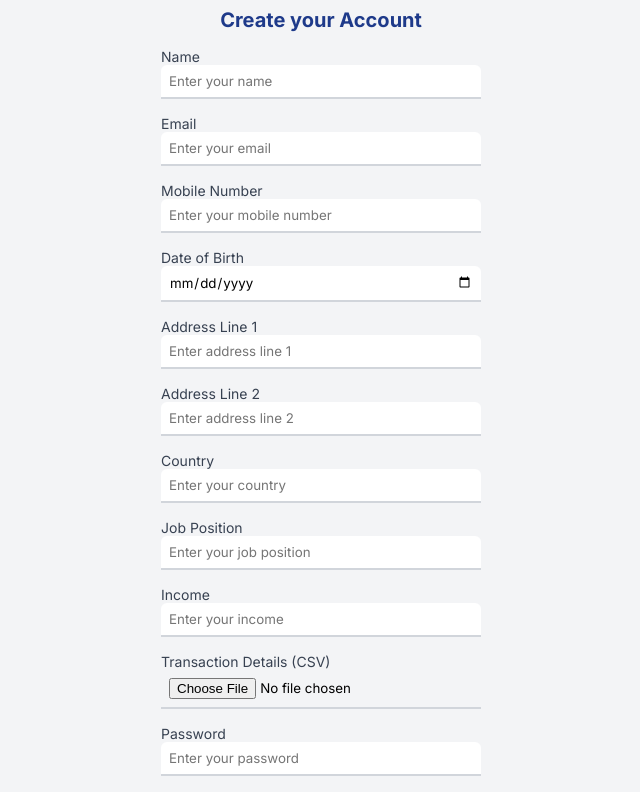
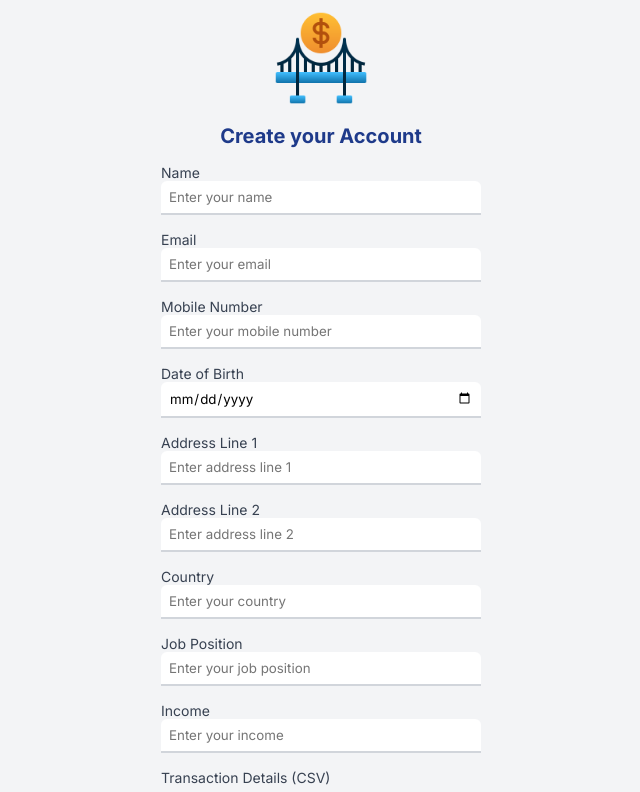
Before and after one commit to hackie-team-31/frontend, a React (Vite) app: page /#/ in a window 1280 px wide. Shown: the top 792 px of the page, without its empty margins (319-959 px from the left). Built offline with nearby package versions, Linux system fonts and the light colour scheme.

Commit message:
updated sign up and added logos

```diff
--- a/src/pages/SignUp.tsx
+++ b/src/pages/SignUp.tsx
@@ -86,11 +86,16 @@ const SignUp: React.FC = () => {
     }
   };
 
-
-
   return (
     <div className={styles.container}>
       <form className={styles.form} onSubmit={handleSubmit}>
+        <img
+          src="/money.png"
+          alt="Logo"
+          height={100}
+          width={100}
+          className={styles.logo} // Create this class in your CSS for styling
+        />
         <h2 className={styles.heading}>Create your Account</h2>
 
         <div>
--- a/src/styles/SignUp.module.css
+++ b/src/styles/SignUp.module.css
@@ -16,6 +16,10 @@
     gap: 1rem;
     width: 100%;
     max-width: 20rem;
+}
+
+.logo {
+    align-self: center;
 }
 
 .heading {
```
Also changed, not shown: public/36x36logo.png (added), public/manifest.json, public/money.png (added).
